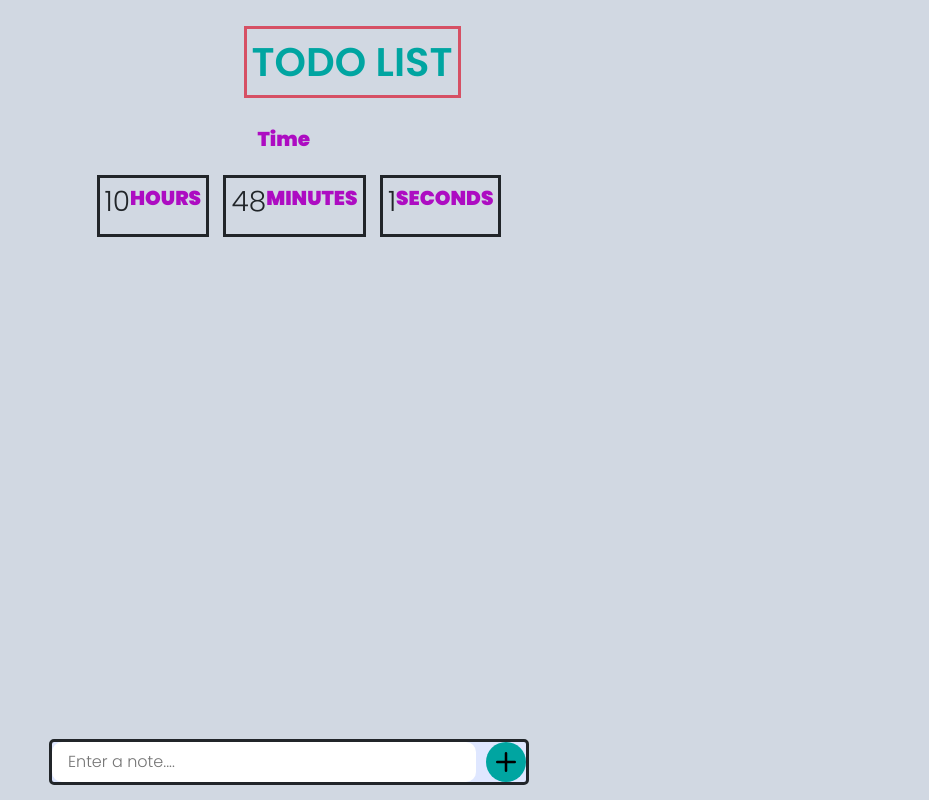
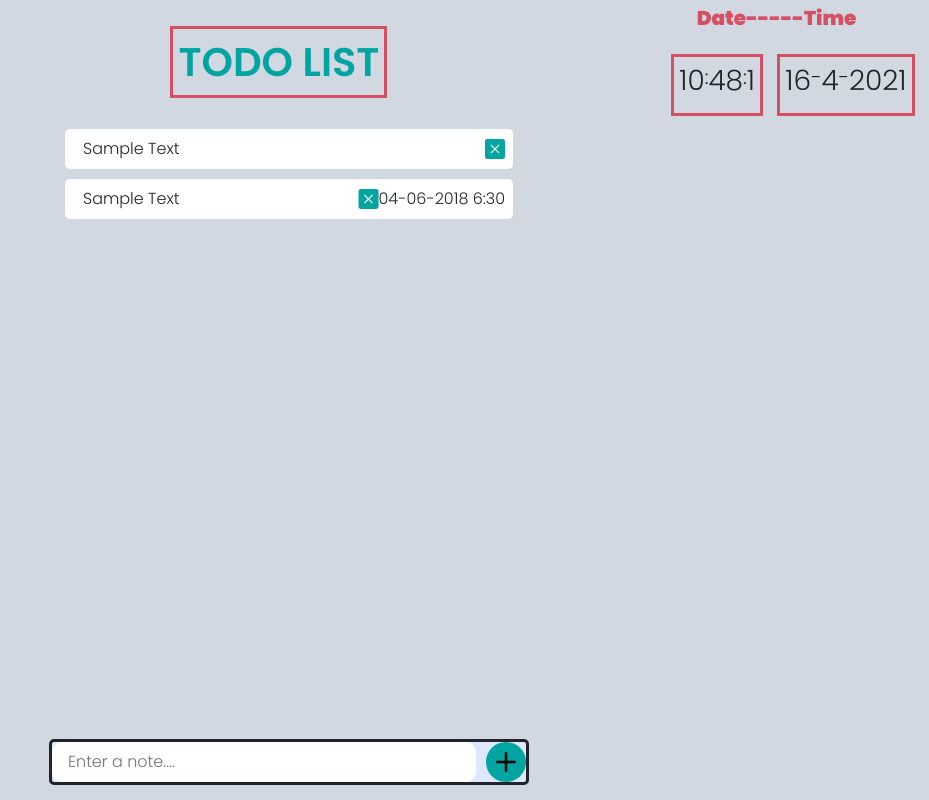
Before and after one commit to abelkmathew/Todo-WebApp, a plain HTML site: page index.html in a window 1280 px wide. Shown: the whole page, without its empty margins (351-1280 px from the left). Drawn offline with nearby package versions, Linux system fonts and the light colour scheme.

Commit message:
4th-Commit

```diff
--- a/app.js
+++ b/app.js
@@ -9,6 +9,9 @@ var todos=[];
 var hour = document.querySelector('.hour');
 var minute = document.querySelector('.minute');
 var second = document.querySelector('.seconds');
+var day = document.querySelector('.day');
+var month = document.querySelector('.month');
+var year = document.querySelector('.year');
 
 // calculations
 function calculate(){
@@ -16,6 +19,10 @@ function calculate(){
     hour.innerText = date.getHours();
     minute.innerText = date.getMinutes();
     second.innerText = date.getSeconds();
+    day.innerText = date.getDate();
+    month.innerText = date.getMonth();
+    year.innerText = date.getFullYear();
+
 }
 
 setInterval(calculate, 1000);
--- a/index.html
+++ b/index.html
@@ -21,36 +21,48 @@
 
             </div>
             <div class="clock">
-            <p class="head">Time</p>
+                <p class="head">Date-----Time</p>
+                <div class="block">
+                    <h3 class="hour"></h3>
+                    <p class="sub-heading">:</p>
+                    <h3 class="minute"></h3>
+                    <p class="sub-heading">:</p>
+                    <h3 class="seconds"></h3>
+                </div>
+                <div class="block">
+                    <h3 class="day"></h3>
+                    <p class="sub-heading">-</p>
+                    <h3 class="month"></h3>
+                    <p class="sub-heading">-</p>
+                    <h3 class="year"></h3>
+
+                </div>
+                <!-- <div class="block">
+                    <div class="middle"></div>
+
+                    <p class="year">HOURS</p>
+                </div>
                 <div class="block">
                     <div class="middle"></div>
                     <h3 class="hour">01</h3>
                     <p class="sub-heading">HOURS</p>
+                </div>             -->
             </div>
-            <div class="block">
-                <div class="middle"></div>
-                <h3 class="minute">20</h3>
-                <p class="sub-heading">MINUTES</p>
         </div>
-            <div class="block">
-                <div class="middle"></div>
-                <h3 class="seconds">20</h3>
-                <p class="sub-heading">SECONDS</p>
-            </div>
-        </div></div>
 
 
         <div class="wrapper ">
 
             <div class="todo-items">
-                <!-- <div class="item " >
+                <div class="item " >
                     <p>Sample Text</p>
                     <button type="submit" class="btn1"><i class="bi bi-x-square-fill btn1"></i></button>
+                    <div class="date">04-06-2018 6:30</div>
                 </div>
                 <div class="item">
                     <p>Sample Text</p>
                     <button type="submit" class="btn1"><i class="bi bi-x-square-fill btn1"></i></button>
-                </div> -->
+                </div>
             </div>
 
             <form>
--- a/style.css
+++ b/style.css
@@ -106,7 +106,10 @@ input{
     border: none;
     outline: none;
 }
-
+.date{
+    display:grid;
+    justify-content: left;
+}
 
 /* extras */
 .completed{
@@ -172,13 +175,13 @@ input{
 
 }
 .clock p{
-    font-weight: bold;
     font-size: 20px;
-    color: #ad0cc2;
 
 }
 .head{
-    margin-left: 40%;
+    font-weight: bold;
+    margin-left: 12%;
+    color: #d65064
 }
 .block{
     display: inline-flex;
@@ -187,5 +190,6 @@ input{
     margin: 5px;
     padding: 5px;
     font-size: 10px;
-    border-style: solid;
+    border-style: solid ;
+    border-color: #d65064;
 }
```
Lines whose indentation alone changed are shown as unchanged.
